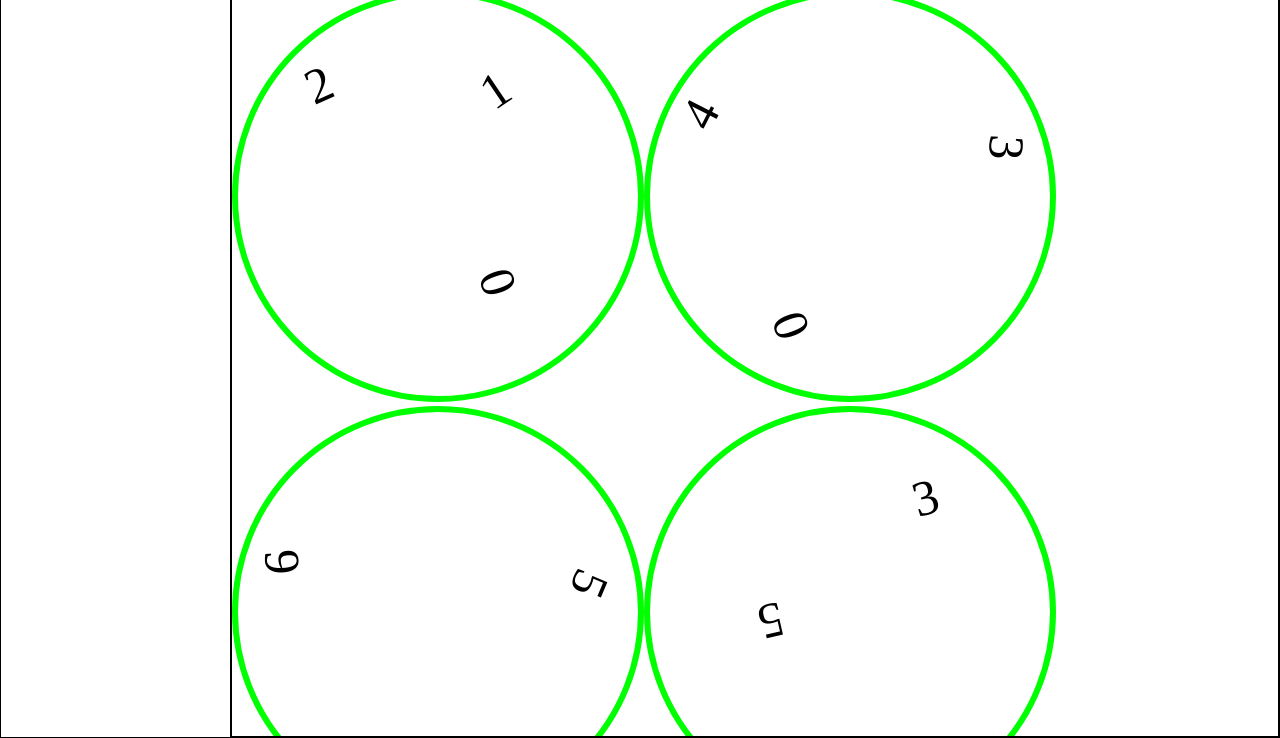
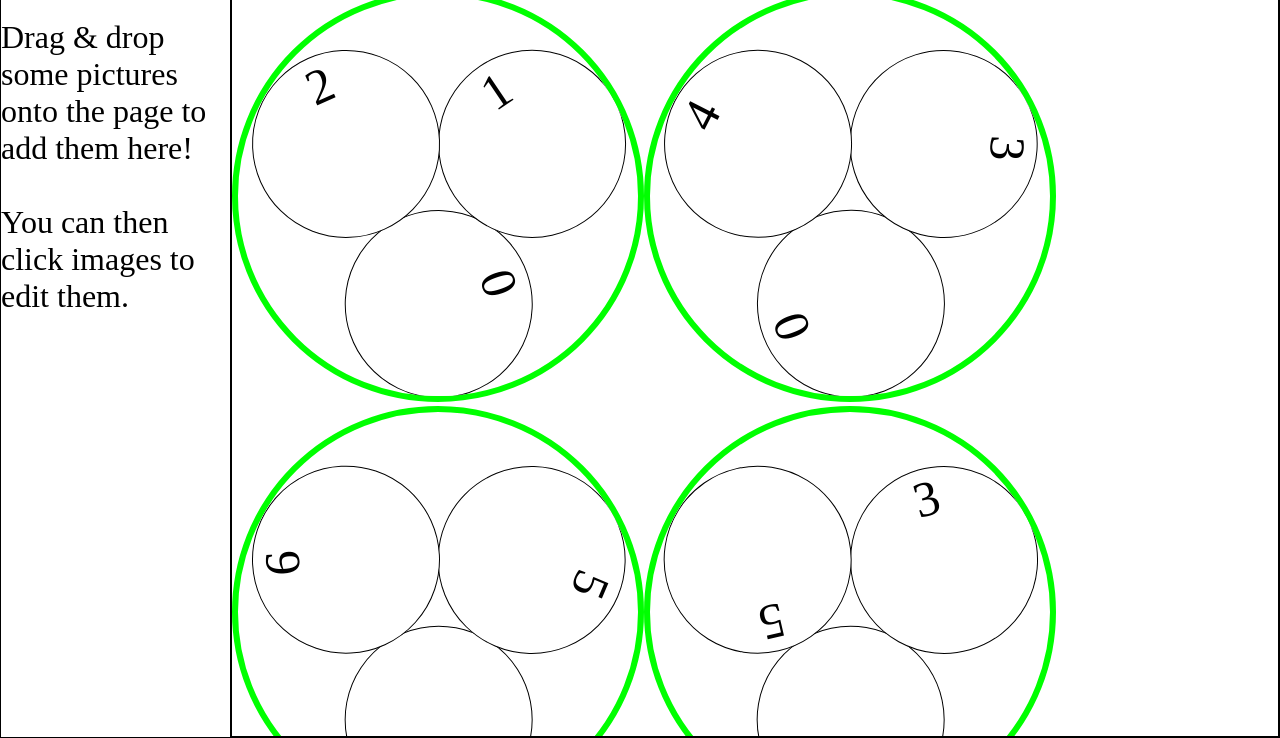
Before and after one commit to csudcy/dgen, a plain HTML site: page docs/index.html in a window 1280 px wide. Shown: the part 62-800 px from the top of the page. Drawn offline with Linux system fonts and the light colour scheme.

Commit message:
Add helpful message

```diff
--- a/docs/css/site.css
+++ b/docs/css/site.css
@@ -72,6 +72,7 @@
   text-align: center;
   font-size: 40px;
   padding-top: 40%;
+  color: white;
 }
 
 /************************\
@@ -96,6 +97,11 @@
   font-size: 50px;
 }
 
+.placeholder {
+  border: 1px solid black;
+  background-color: white;
+}
+
 
 /************************\
 * Image list
@@ -116,6 +122,16 @@
 
 #images .image_container .remove {
   top: 5px;
+}
+
+#no_images {
+  margin-top: 50px;
+  display: inline-block;
+  font-size: 32px;
+}
+
+#no_images {
+  display: none;
 }
 
 
@@ -148,10 +164,6 @@
 
 #cards .card_container {
   display: inline-block;
-  height: 400px;
-  width: 400px;
-  border: 6px solid blue;
-  background-color: white;
   border-radius: 100%;
   overflow: hidden;
   position: relative;
--- a/docs/index.html
+++ b/docs/index.html
@@ -11,6 +11,12 @@
     <div id="left">
       <h1>DGen</h1>
       <div id="images"></div>
+      <span id="no_images">
+        Drag &amp; drop some pictures onto the page to add them here!
+        <br/>
+        <br/>
+        You can then click images to edit them.
+      </span>
     </div>
 
     <div id="right">
--- a/docs/js/site.js
+++ b/docs/js/site.js
@@ -2,7 +2,8 @@
 TODO:
   BUG: Images clipped to zoom box :/
   BUG: Print doesn't do background images
-  Helpful messages
+  BUG: Drag & drop when editing doesn't work
+  Make zoom more obvious
   Layout editor
   Printing
   Export/import
@@ -125,9 +126,12 @@ $(document).ready(function() {
 
   function show_images() {
     db_fetch(TABLE_IMAGES).then(function(images) {
+      if (images.length) {
+        $('#no_images').hide();
         $('#images')
           .empty()
-        .append($.map(images, function(image) {
+          .append(
+            $.map(images, function(image) {
               let image_html = render_image(image);
               return `
                 <span class="image_container" data-id="${image.id}">
@@ -135,7 +139,7 @@ $(document).ready(function() {
                   <span class="button remove">X</span>
                 </span>
               `;
-        }));
+            })).show();
 
         $('#images .remove').on('click', function() {
           let image_id = $(this).parent().data('id');
@@ -148,6 +152,10 @@ $(document).ready(function() {
             edit_image(image);
           });
         })
+      } else {
+        $('#images').hide();
+        $('#no_images').show();
+      }
 
       generate();
     });
@@ -170,7 +178,7 @@ $(document).ready(function() {
 
   function render_placeholder(index) {
     return `
-      <span class="image">
+      <span class="image placeholder">
         <span class="zoom">${index}</span>
       </span>
     `;
@@ -318,7 +326,6 @@ $(document).ready(function() {
   }
 
   function save_card_settings() {
-    console.log('save_card_settings');
     CARD_SETTINGS.background_color = $('#card_background_color').val();
     CARD_SETTINGS.border_color = $('#card_border_color').val();
     CARD_SETTINGS.border_thickness = $('#card_border_thickness').val();
```
Lines whose indentation alone changed are shown as unchanged.
